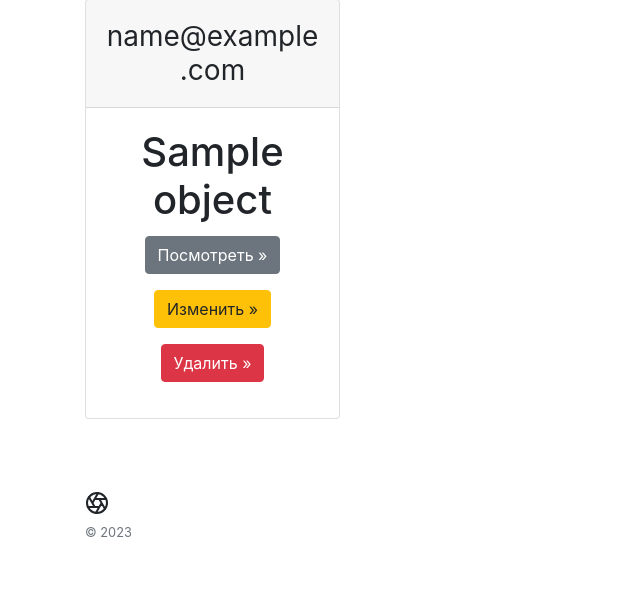
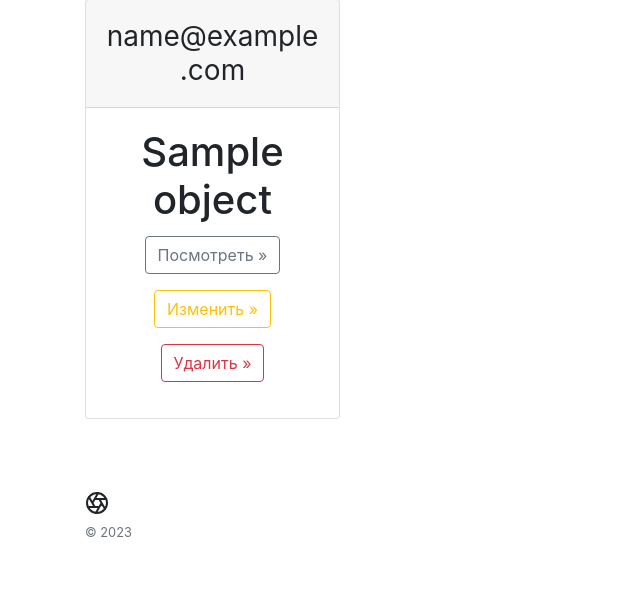
Before and after one commit to KatyshaVtyrina/course_work_6, a Django app: template mailings/templates/mailings/client_list.html in a window 1280 px wide. Shown: the part 239-846 px from the top of the page, without its empty margins (0-640 px from the left). Run offline with Django 4.2, Linux system fonts and the light colour scheme; the template is opened without the code that fills it: most values are stand-ins (such as "Sample title", 1, 10 or a date in 2020); some libraries are stand-ins or nearby versions.

Commit message:
change buttons

```diff
--- a/mailings/templates/mailings/includes/inc_client_card.html
+++ b/mailings/templates/mailings/includes/inc_client_card.html
@@ -6,9 +6,9 @@
         </div>
         <div class="card-body">
             <h1 class="card-title pricing-card-title">{{object.name}}</h1>
-            <p><a class="btn btn-secondary" href="{% url 'mailings:client_detail' object.pk %}" role="button">Посмотреть &raquo;</a></p>
-            <p><a class="btn btn-warning" href="{% url 'mailings:client_update' object.pk %}" role="button">Изменить &raquo;</a></p>
-            <p><a class="btn btn-danger" href="{% url 'mailings:client_delete' object.pk %}" role="button">Удалить &raquo;</a></p>
+            <p><a class="btn btn-outline-secondary" href="{% url 'mailings:client_detail' object.pk %}" role="button">Посмотреть &raquo;</a></p>
+            <p><a class="btn  btn-outline-warning" href="{% url 'mailings:client_update' object.pk %}" role="button">Изменить &raquo;</a></p>
+            <p><a class="btn btn-outline-danger" href="{% url 'mailings:client_delete' object.pk %}" role="button">Удалить &raquo;</a></p>
         </div>
     </div>
 </div>
```
